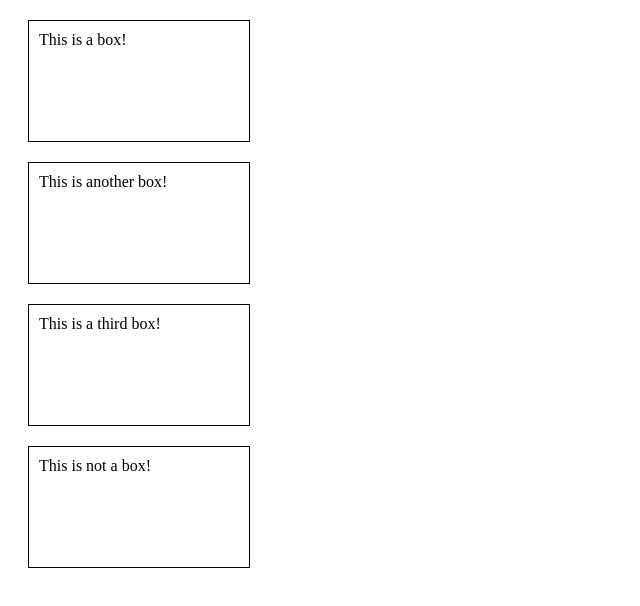
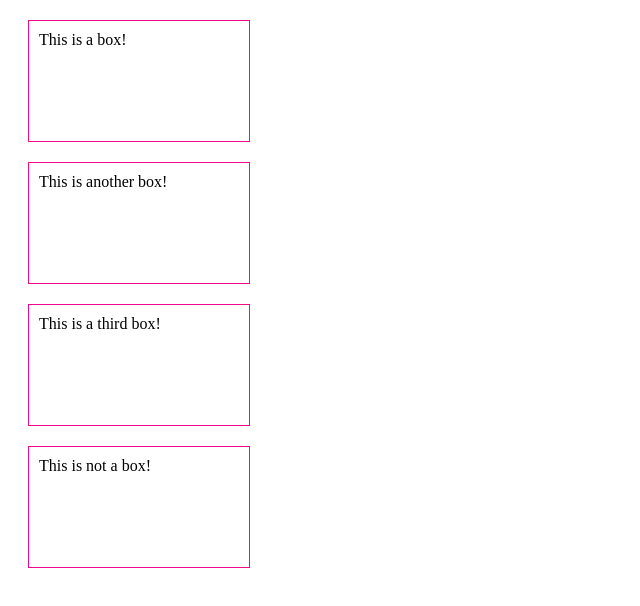
Before and after one commit to MissKluck/making-boxes, a website: page index.html in a window 1280 px wide. Shown: the whole page, without its empty margins (0-640 px from the left). Drawn offline with Linux system fonts and the light colour scheme.

Commit message:
changed outline color boxes

```diff
--- a/styles.css
+++ b/styles.css
@@ -1,7 +1,7 @@
 .box {
     width: 200px;
     height: 100px;
-    border: 1px solid black;
+    border: 1px solid rgb(241, 10, 137);
     padding: 10px;
     margin: 20px;
   }
```
